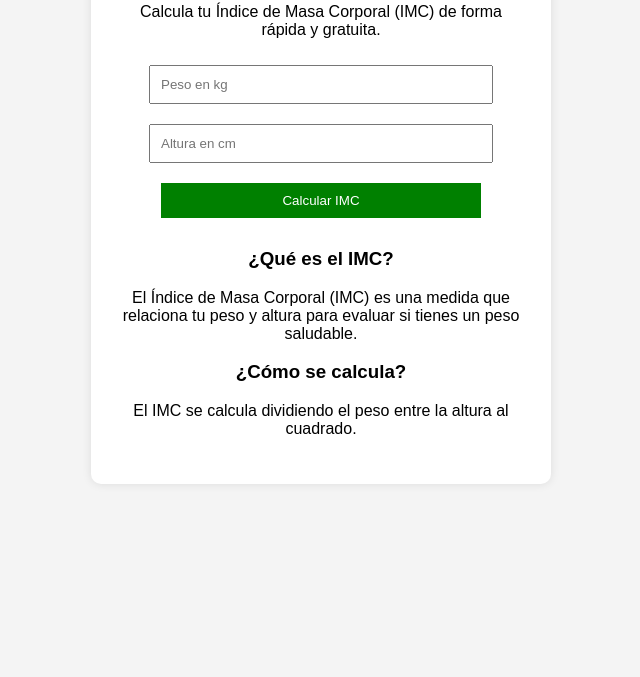
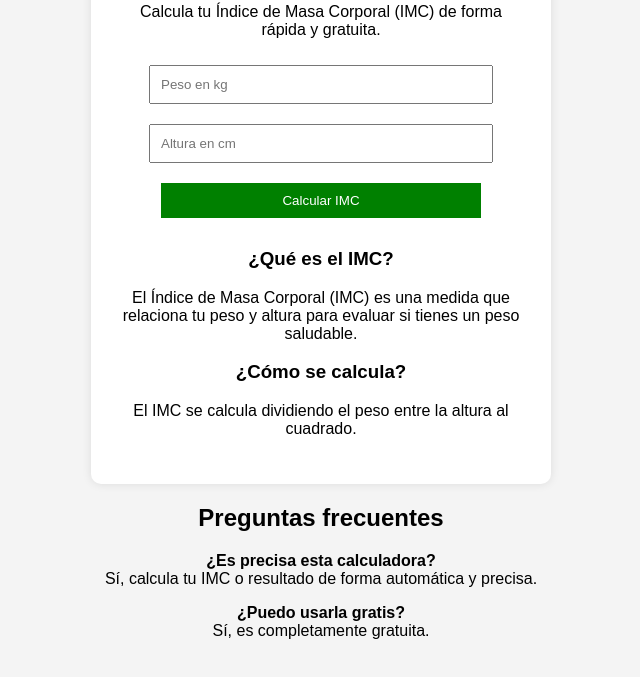
Before and after one commit to rafitorro/calculadora-imc, a plain HTML site: page index.html in a window 1280 px wide. Shown: the part 165-842 px from the top of the page, without its empty margins (319-959 px from the left). Before the commit the page ends 800 px from the top, so only its background shows below. Drawn offline with Linux system fonts and the light colour scheme.

Commit message:
index.html

```diff
--- a/index.html
+++ b/index.html
@@ -79,3 +79,10 @@ function calcularIMC() {
 
 </body>
 </html>
+<h2>Preguntas frecuentes</h2>
+
+<p><strong>¿Es precisa esta calculadora?</strong><br>
+Sí, calcula tu IMC o resultado de forma automática y precisa.</p>
+
+<p><strong>¿Puedo usarla gratis?</strong><br>
+Sí, es completamente gratuita.</p>
```
